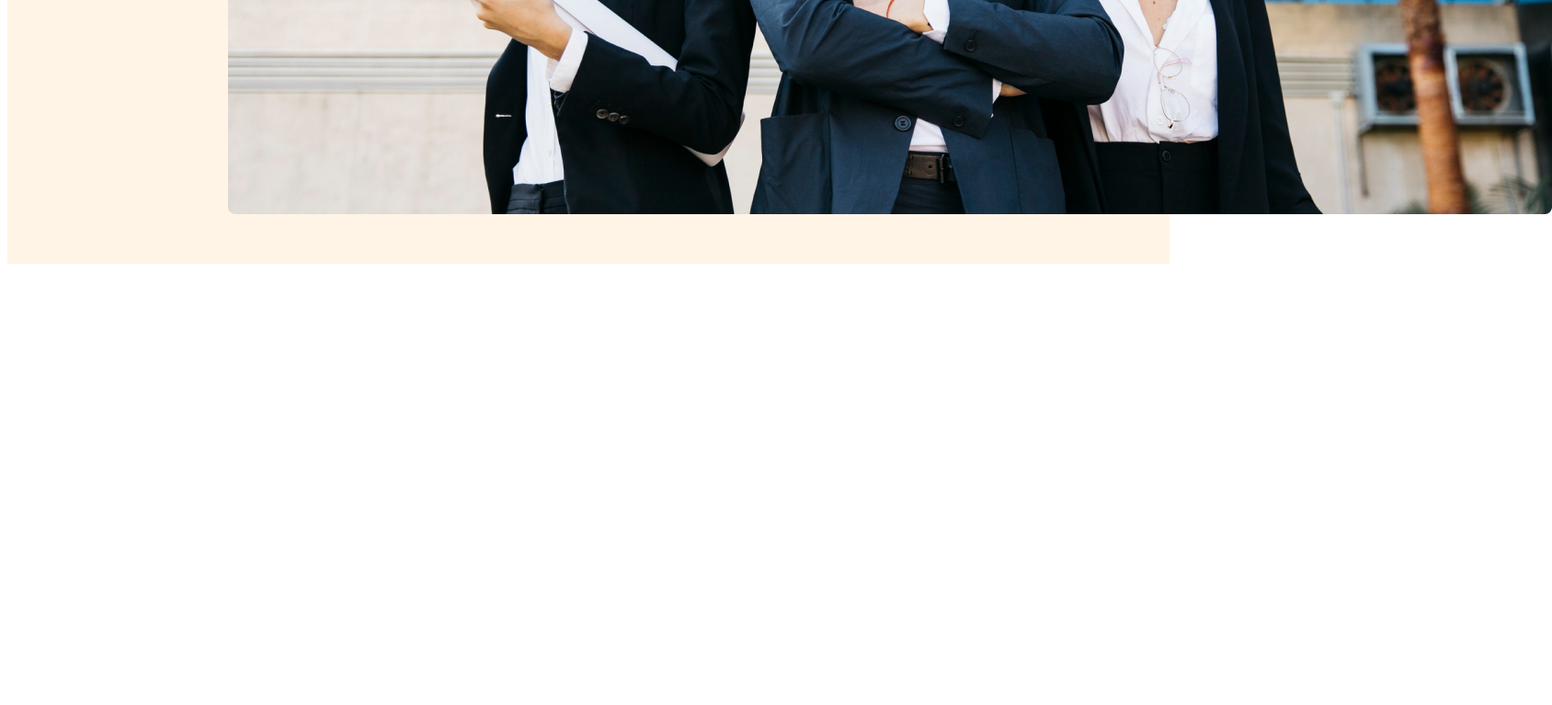
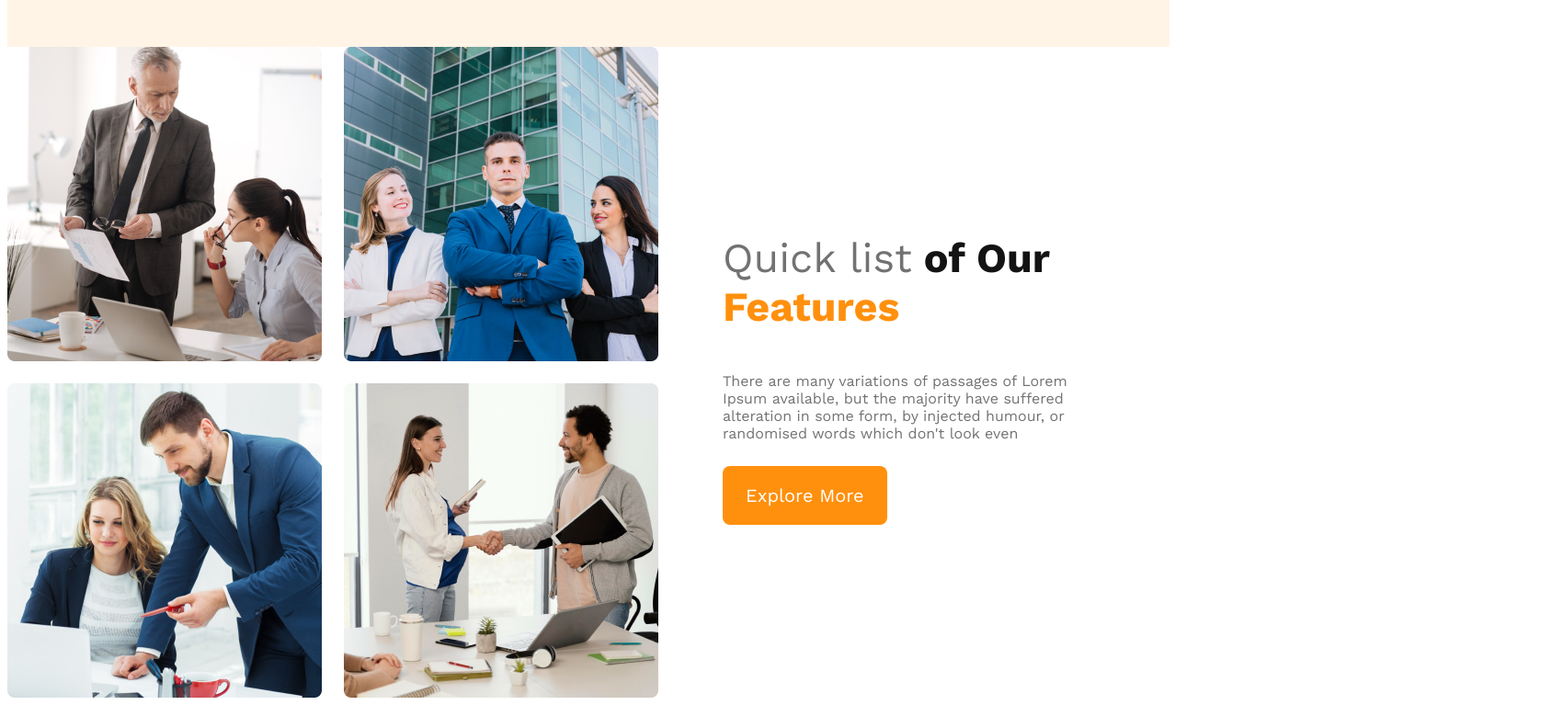
Before and after one commit to Yeasin-Arafat07/g3-architiects-website, a plain HTML site: page index.html in a window 1280 px wide. Shown: the part 991-1758 px from the top of the page at 92% size, 1688 px wide, since content can reach past the window. Before the commit the page ends 1286 px from the top, so only its background shows below. Drawn offline with nearby package versions, Linux system fonts and the light colour scheme.

Commit message:
teams section added

```diff
--- a/index.html
+++ b/index.html
@@ -7,6 +7,7 @@
     <link rel="stylesheet" href="styles/style.css">
 </head>
 <body>
+     <!--header start  -->
     <header>
         <nav>
             <h3 class="nav-tittle">G3 Architects</h3>
@@ -20,14 +21,27 @@
         <div class="banner">
             <div class="banner-content">
                 <h1 class="banner-tittle">Brand new Group Architects</h1>
-            <p class="banner-description">There are many variations of passages of Lorem Ipsum available, but the majority have suffered alteration in some form, by injected humour, or randomised words which don't look even</p>
+            <p class="color-gray">There are many variations of passages of Lorem Ipsum available, but the majority have suffered alteration in some form, by injected humour, or randomised words which don't look even</p>
             <button class="btn-primary">Explore More</button>
             </div>
             <img src="images/banner.png" alt="">
         </div>
     </header>
+    <!-- header end -->
     <main>
-
+        <section class="teams-container">
+            <div class="teams-img-container">
+                <img src="images/team1.png" alt="">
+                <img src="images/team2.png" alt="">
+                <img src="images/team3.png" alt="">
+                <img src="images/team4.png" alt="">
+            </div>
+            <div class="teams-content">
+                <h3 class="teams-tittle"> <span class="quick color-gray">Quick list</span> <span class="our">of Our</span> <span class="features">Features</span></h3>
+                <p class="color-gray">There are many variations of passages of Lorem Ipsum available, but the majority have suffered alteration in some form, by injected humour, or randomised words which don't look even</p>
+                <button class="btn-primary">Explore More</button>
+            </div>
+        </section>
     </main>
     <footer>
 
--- a/styles/style.css
+++ b/styles/style.css
@@ -5,8 +5,18 @@
     font-family: 'Merriweather', serif;
     font-family: 'Work Sans', sans-serif;
 }
+.color-gray {
+    color: #727272;
+}
 .btn-primary {
-
+    border-radius: 8px;
+    padding: 20px 25px;
+    background: #FF900E;
+    color: #fff;
+    font-size: 1.25rem;
+    border: none;
+    margin: 10px 0px 30px 0;
+    cursor: pointer;
 }
 /* nav section */
 header {
@@ -45,8 +55,80 @@ nav li a {
     font-size: 4rem;
     font-weight: 700;
     color: #131313;
+    text-transform: capitalize;
 }
-.banner-description {
-    font-size: 1rem;
-    color: #727272;
+.banner img {
+    width: 100%;
 }
+/* main section start */
+main {
+    max-width: 1440px;
+    margin: 0 auto;
+}
+/* teams style */
+.teams-container {
+    display: flex;
+    align-items: center;
+}
+.teams-img-container {
+    display: grid;
+    grid-template-columns: repeat(2, 1fr);
+    gap: 1.5rem;
+}
+.teams-content {
+    padding: 0 70px;
+}
+.teams-tittle {
+    font-size: 2.8rem;
+}
+.teams-tittle .quick {
+    font-weight: 500;
+}
+.teams-tittle .our {
+    color: #131313;
+    font-weight: 700;
+}
+.teams-tittle .features {
+    color: #FF900E;
+    font-weight: 700;
+}
+
+
+
+
+/* responsive media screeen */
+/* mobile devices */
+@media screen and (max-width: 576px) {
+    header {
+        padding: 20px;
+    }
+    nav,
+    .teams-container  {
+        flex-direction: column;
+    }
+    .teams-img-container {
+        grid-template-columns: 1fr;
+    }
+    .teams-content {
+        padding: 10px;
+    }
+
+
+
+
+}
+
+/* tablet or media devices */
+@media screen and (min-width:576px) and (max-width:992px) {
+    header {
+        padding: 20px;
+    }
+    nav {
+        flex-direction: column;
+    }
+    .teams-container{
+        flex-direction: column-reverse;
+    }
+
+
+}
```
